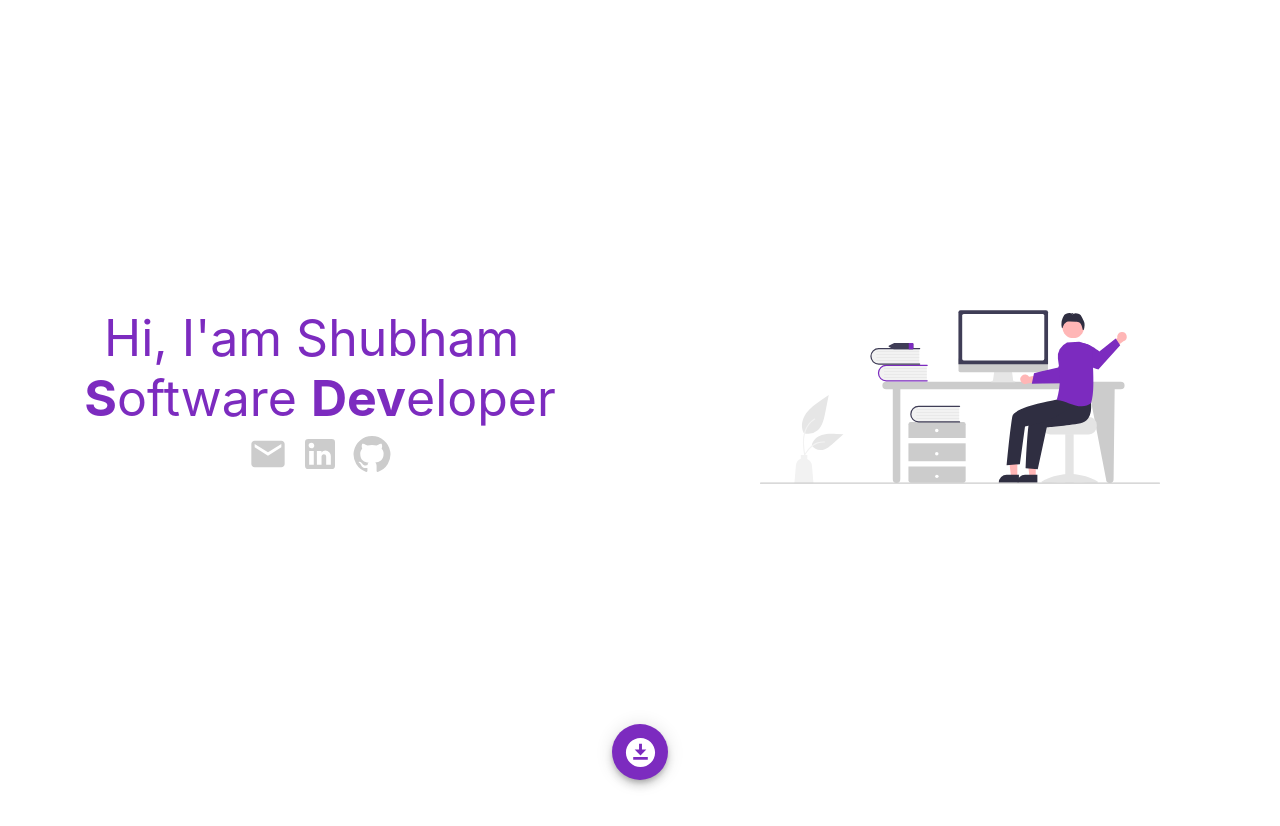
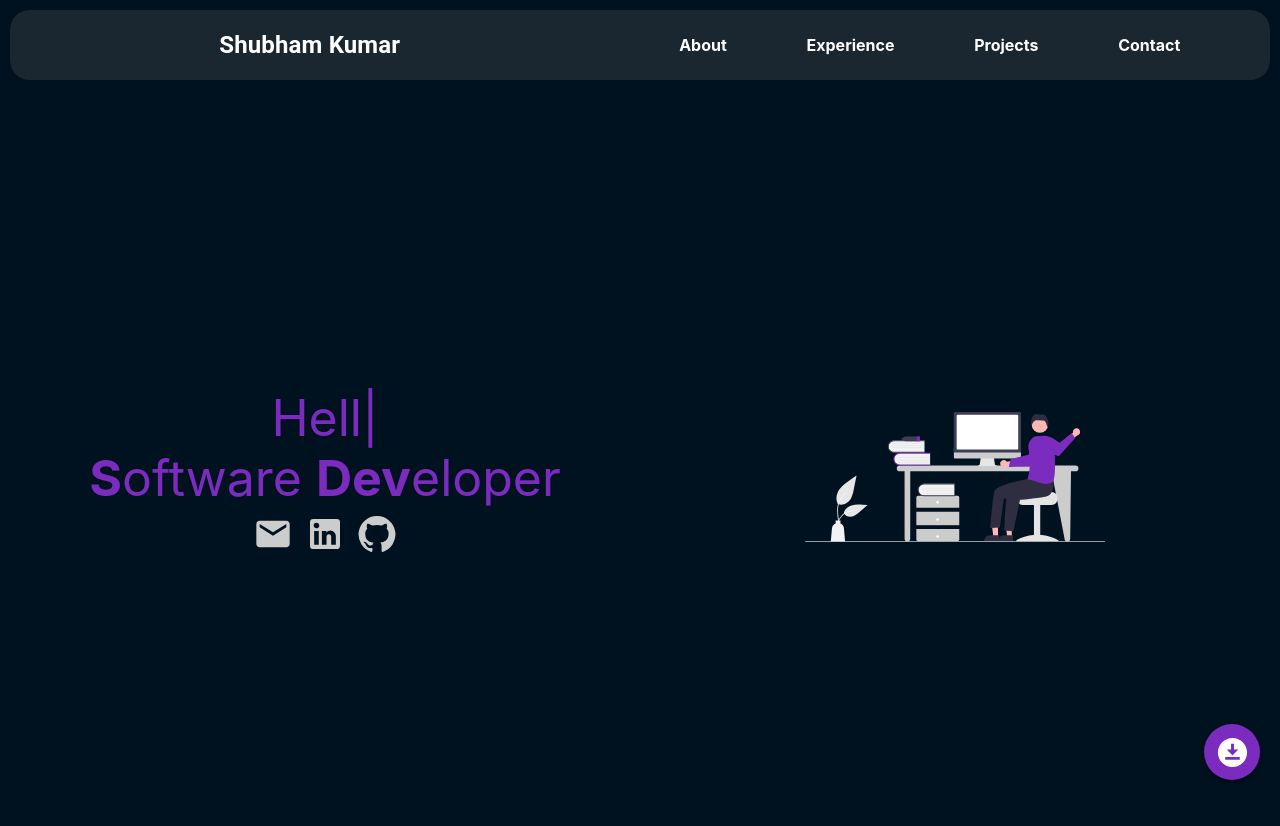
Before and after one commit to ShubhamKumar3010/portfolio, a React (Create React App) app: page / in a window 1280 px wide. Shown: the top 826 px of the page. Before the commit the page ends 800 px from the top, so only its background shows below. Built offline with nearby package versions, Linux system fonts and the light colour scheme.

Commit message:
"color modification"

```diff
--- a/src/App.css
+++ b/src/App.css
@@ -1,5 +1,7 @@
 .App {
   text-align: center;
+  padding: 10px;
+  background: #001220;
 }
 
 .App-logo {
@@ -17,7 +19,6 @@
   background-color: white;
   min-height: 100vh;
   display: flex;
-  width: 100vw;
   flex-direction: column;
   justify-content: center;
   font-size: calc(10px + 2vmin);
@@ -28,6 +29,29 @@
   color: #61dafb;
 }
 
+::-webkit-scrollbar {
+  width: 8px;
+  height: 10px;
+}
+
+/* Track */
+::-webkit-scrollbar-track {
+  background: #001220;
+  height: 30px;
+}
+
+/* Handle */
+::-webkit-scrollbar-thumb {
+  background: #7c2bbf;
+  height: 30px;
+  border-radius: 5px;
+}
+
+::-webkit-scrollbar-thumb:hover {
+  background: #555;
+}
+
+
 @keyframes App-logo-spin {
   from {
     transform: rotate(0deg);
--- a/src/App.tsx
+++ b/src/App.tsx
@@ -2,11 +2,15 @@ import * as React from "react";
 import "./App.css";
 import HeaderDisplay from "./components/HeaderDisplay";
 import FloatingButton from "./components/FloatingButton";
+import Navbar from "./components/Navbar";
 
 function App() {
   return (
     <>
       <div className="App">
+        <nav className="App-navbar">
+          <Navbar />
+        </nav>
         <header className="App-header">
           <HeaderDisplay
             name="Shubham"
--- a/src/components/FloatingButton.tsx
+++ b/src/components/FloatingButton.tsx
@@ -19,12 +19,11 @@ class FloatingButton extends React.Component {
         style={{
           position: "fixed",
           bottom: "20px",
-          left: "50%",
-          transform: "translateX(-50%)",
+          right: "20px",
           zIndex: "1000",
         }}
       >
-        <Tooltip title="Shubham's Resume" arrow>
+        <Tooltip placement="left" title="Shubham's Resume" arrow>
         <Fab
           style={{ background: "#7c2bbf" }}
           aria-label="download"
--- a/src/components/HeaderDisplay.tsx
+++ b/src/components/HeaderDisplay.tsx
@@ -34,9 +34,9 @@ const HeaderDisplay: React.FC<HeaderDisplayProps> = ({
         container
         display={"flex"}
         flexDirection={isMobileView ? "column" : "row"}
-        height={isMobileView ? "" : "600px"}
         flexGrow={1}
         alignItems="center"
+        sx={{ background: "#001220" }}
       >
         <Grid
           padding={isMobileView ? "30px" : "15px"}
@@ -45,14 +45,13 @@ const HeaderDisplay: React.FC<HeaderDisplayProps> = ({
           display={"flex"}
           flexDirection="column"
           fontSize={isMobileView ? "20px" : "50px"}
-          width={isMobileView ? "100%" : "50%"}
         >
           <Grid>
             <TypeAnimation
               sequence={[
-                `Hi, I'am ${name}`,
+                `Hello, I'am ${name}`,
                 "Nice To Meet  You..",
-                `Hi, I'am ${name}`,
+                `Hello, I'am ${name}`,
               ]}
               wrapper="span"
               speed={30}
@@ -123,11 +122,11 @@ const HeaderDisplay: React.FC<HeaderDisplayProps> = ({
           </Grid>
         </Grid>
 
-        <Grid item={true} xs={6} width={isMobileView ? "100%" : "50%"}>
+        <Grid item={true} xs={6}>
           <img
             src={HomeLogo}
-            height={isMobileView ? "150px" : "300px"}
-            width={isMobileView ? "250px" : "400px"}
+            height={isMobileView ? "150px" : "200px"}
+            width={isMobileView ? "250px" : "300px"}
             alt="home-logo"
           />
         </Grid>
--- /dev/null
+++ b/src/components/Navbar.tsx
@@ -0,0 +1,59 @@
+import { Box, Typography, useMediaQuery, useTheme } from "@mui/material";
+import React from "react";
+
+function Navbar() {
+  const theme = useTheme();
+  const isMobileView = useMediaQuery(theme.breakpoints.down("sm" || "md"));
+  return (
+    <div
+      style={{
+        display: "flex",
+        flexDirection: "row",
+        padding: "10px",
+        borderRadius: "20px",
+        height: isMobileView ? "" : "50px",
+        color: "#9655cb",
+        fontWeight: "bold",
+        backgroundColor: "rgba(76, 76, 76, 0.36)",
+      }}
+    >
+      <Box
+        sx={{
+          flexGrow: 1,
+          alignItems: "center",
+          justifyContent: "center",
+          display: "flex",
+        }}
+      >
+        <Typography sx={{ color: "white",fontWeight:"" }}>
+          <h1><b>S</b>hubham Kumar</h1>
+        </Typography>
+      </Box>
+      <div>
+        {/* <Typography variant="h1" fontFamily="Arial">Arial Font</Typography>
+      <Typography variant="h2" fontFamily="Times New Roman">Times New Roman Font</Typography>
+      <Typography variant="h3" fontFamily="Courier New">Courier New Font</Typography>
+      <Typography variant="h4" fontFamily="Georgia">Georgia Font</Typography>
+      <Typography variant="h5" fontFamily="Verdana">Verdana Font</Typography>
+      <Typography variant="h6" fontFamily="Comic Sans MS">Comic Sans MS Font</Typography> */}
+      </div>
+      <Box
+        sx={{
+          flexGrow: 1,
+          alignItems: "center",
+          justifyContent: "space-evenly",
+          display: "flex",
+          flexDirection: isMobileView ? "column" : "row",
+          color: "white",
+        }}
+      >
+        <a>About </a>
+        <a>Experience </a>
+        <a>Projects </a>
+        <a>Contact </a>
+      </Box>
+    </div>
+  );
+}
+
+export default Navbar;
```
